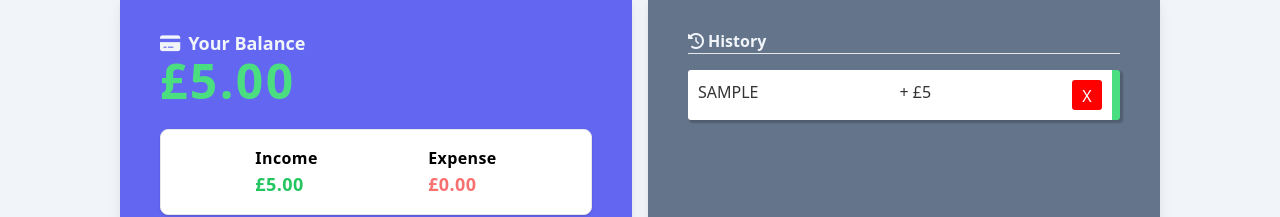
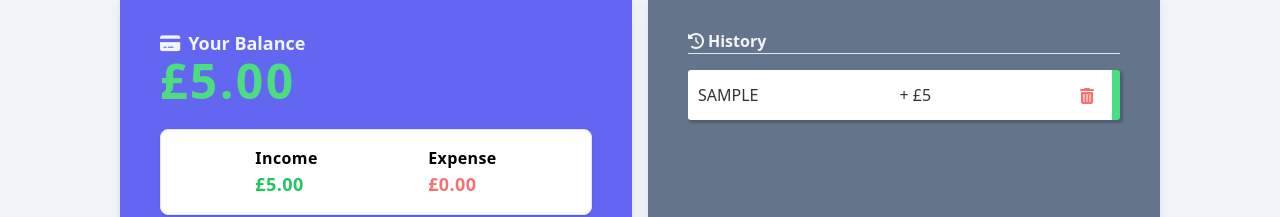
Before and after one commit to shaky411/expense-tracker, a website: page index.html in a window 1280 px wide. Both pictures are taken after typing "Sample", "5" into the empty fields and a click on the button "Add transaction". Shown: the part 131-348 px from the top of the page. Drawn offline with Linux system fonts and the light colour scheme.

Commit message:
updated delete button

```diff
--- a/css/custom.css
+++ b/css/custom.css
@@ -10,6 +10,7 @@
     color: #333;
     display: flex;
     justify-content: space-between;
+    align-items: center;
     position: relative;
     padding: 10px;
     margin: 10px 0;
@@ -26,8 +27,7 @@
 }
 
 .delete-btn {
-    background-color: red;
-    color: white;
+    color: #F87171;
     padding: 4px;
     border-radius: 3px;
     width: 30px;
--- a/script.js
+++ b/script.js
@@ -54,7 +54,7 @@ function addTransactionDOM(transaction) {
     item.classList.add(transaction.amount < 0 ? 'minus' : 'plus');
 
     item.innerHTML = `
-     ${transaction.text} <span>${sign}${Math.abs(transaction.amount)}</span> <button class="delete-btn" onClick="removeTransaction(${transaction.id})">X</button>
+     ${transaction.text} <span>${sign}${Math.abs(transaction.amount)}</span> <button class="delete-btn" onClick="removeTransaction(${transaction.id})"><i class="fa-solid fa-trash-can"></i></button>
     `;
 
     list.appendChild(item);
```
Also changed, not shown: css/style.css.
